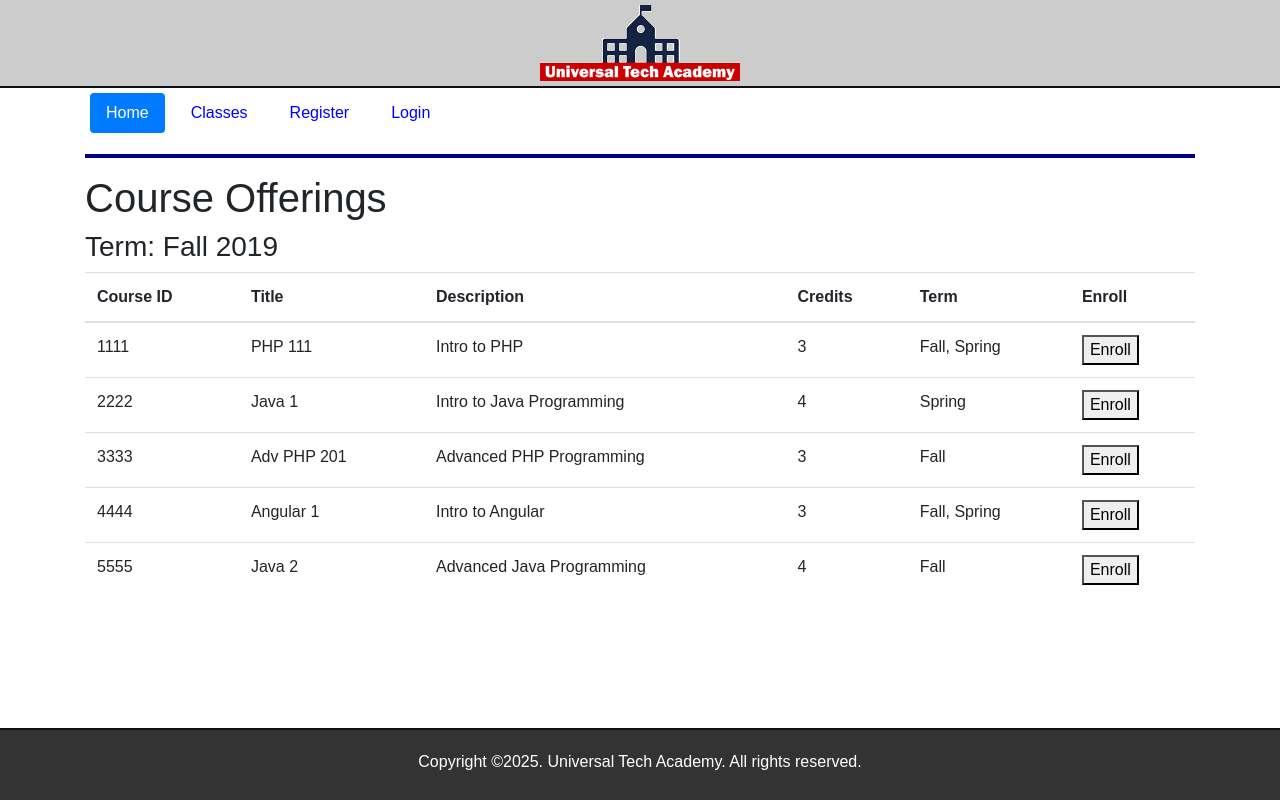
After one commit to pchound/enrollment, a Flask app: page /courses in a window 1280 px wide. The commit adds this page. Run offline with Flask 3, Linux system fonts and the light colour scheme; some libraries are stand-ins or nearby versions.

Commit message:
lesson-3.2

```diff
--- a/application/routes.py
+++ b/application/routes.py
@@ -5,16 +5,16 @@ from flask import render_template
 @app.route("/index")
 @app.route("/home")
 def index():
-    return render_template("index.html", login=False)
+    return render_template("index.html")
 
 @app.route("/login")
 def login():
-    return render_template("login.html", login=False)
+    return render_template("login.html")
 
 @app.route("/courses")
 def courses():
-    return render_template("courses.html", login=False)
+    return render_template("courses.html")
 
 @app.route("/register")
 def register():
-    return render_template("register.html", login=False)
+    return render_template("register.html")
--- /dev/null
+++ b/application/templates/courses.html
@@ -0,0 +1,81 @@
+{% extends "layout.html" %}
+
+{% block content %}
+    <h1>Course Offerings</h1>
+
+    <!--  Display the Term and Year here --->
+    <h3>Term: Fall 2019</h3>
+
+    <div>
+        <table class="table table-hover">
+            <thead>
+            <tr>
+                <th scope="col">Course ID</th>
+                <th scope="col">Title</th>
+                <th scope="col">Description</th>
+                <th scope="col">Credits</th>
+                <th scope="col">Term</th>
+                <th scope="col">Enroll</th>
+            </tr>
+            </thead>
+            <tbody>
+
+            <!-- Construct the rest of courses here -->
+            <tr>
+                <td scope='row'>1111</td>
+                <td>PHP 111</td>
+                <td>Intro to PHP</td>
+                <td>3</td>
+                <td>Fall, Spring</td>
+                <td>
+                    <button>Enroll</button>
+                </td>
+            </tr>
+            <tr>
+                <td scope='row'>2222</td>
+                <td>Java 1</td>
+                <td>Intro to Java Programming</td>
+                <td>4</td>
+                <td>Spring</td>
+                <td>
+                    <button>Enroll</button>
+                </td>
+            </tr>
+            <tr>
+                <td scope='row'>3333</td>
+                <td>Adv PHP 201</td>
+                <td>Advanced PHP Programming</td>
+                <td>3</td>
+                <td>Fall</td>
+                <td>
+                    <button>Enroll</button>
+                </td>
+            </tr>
+            <tr>
+                <td scope='row'>4444</td>
+                <td>Angular 1</td>
+                <td>Intro to Angular</td>
+                <td>3</td>
+                <td>Fall, Spring</td>
+                <td>
+                    <button>Enroll</button>
+                </td>
+            </tr>
+            <tr>
+                <td scope='row'>5555</td>
+                <td>Java 2</td>
+                <td>Advanced Java Programming</td>
+                <td>4</td>
+                <td>Fall</td>
+                <td>
+                    <button>Enroll</button>
+                </td>
+            </tr>
+            <!-------------------------------------->
+
+            </tbody>
+        </table>
+
+    </div>
+
+{% endblock %}
--- a/application/templates/layout.html
+++ b/application/templates/layout.html
@@ -16,7 +16,6 @@
     {% include "includes/nav.html" %}
 
     {% block content %}
-
     {% endblock %}
 
 </div>
```
Also changed, not shown: application/templates/login.html (added, +20 -0 lines), application/templates/register.html (added, +20 -0 lines).
